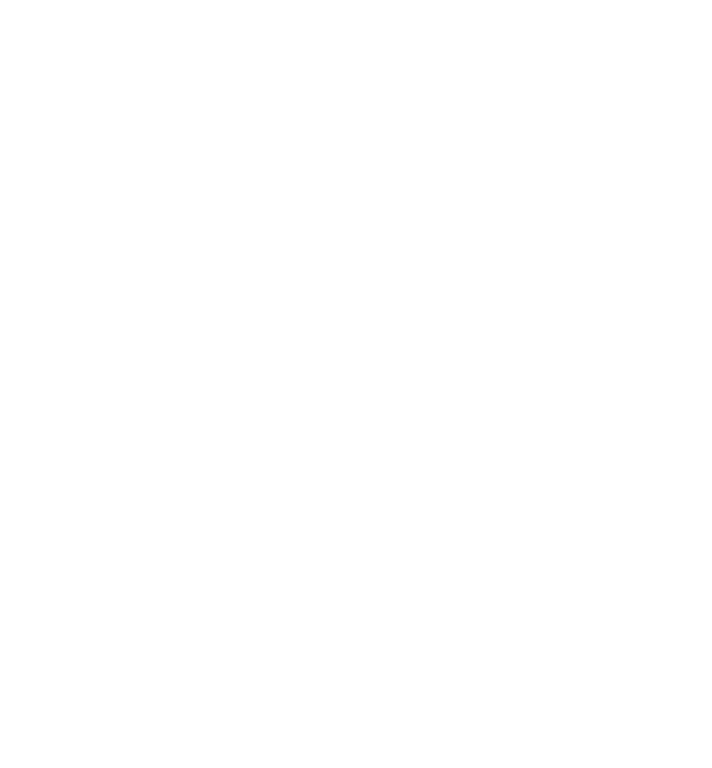
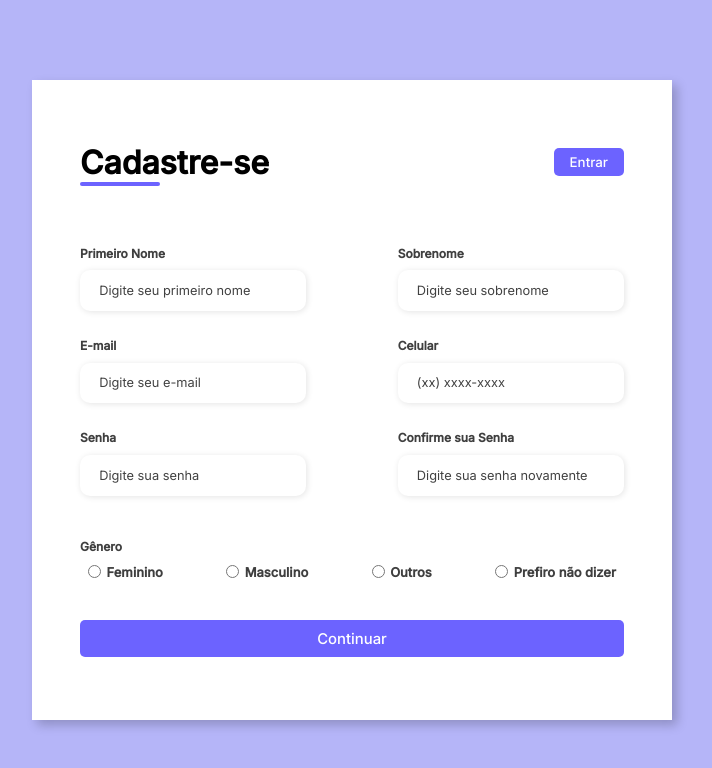
Before and after one commit to LucasAndraaad/formulario-de-cadastro, a plain HTML site: page cadastro.html in a window 1280 px wide. Shown: the whole page, without its empty margins (288-1000 px from the left). Drawn offline with Linux system fonts and the light colour scheme.

Commit message:
v03 finalizado

```diff
--- a/cadastro.html
+++ b/cadastro.html
@@ -0,0 +1,97 @@
+<!DOCTYPE html>
+<html lang="pt-br">
+
+<head>
+    <meta charset="UTF-8">
+    <meta http-equiv="X-UA-Compatible" content="IE=edge">
+    <meta name="viewport" content="width=device-width, initial-scale=1.0">
+    <link rel="stylesheet" href="style.css index.html/style.css">
+    <title>Formulário</title>
+</head>
+
+<body>
+    <div class="container">
+        <div class="form-image">
+            <img src="img/undraw_playing-fetch_eij7.svg" alt="">
+        </div>
+        <div class="form">
+            <form action="#">
+                <div class="form-header">
+                    <div class="title">
+                        <h1>Cadastre-se</h1>
+                    </div>
+                    <div class="login-button">
+                        <button><a href="#">Entrar</a></button>
+                    </div>
+                </div>
+
+                <div class="input-group">
+                    <div class="input-box">
+                        <label for="firstname">Primeiro Nome</label>
+                        <input id="firstname" type="text" name="firstname" placeholder="Digite seu primeiro nome" required>
+                    </div>
+
+                    <div class="input-box">
+                        <label for="lastname">Sobrenome</label>
+                        <input id="lastname" type="text" name="lastname" placeholder="Digite seu sobrenome" required>
+                    </div>
+                    <div class="input-box">
+                        <label for="email">E-mail</label>
+                        <input id="email" type="email" name="email" placeholder="Digite seu e-mail" required>
+                    </div>
+
+                    <div class="input-box">
+                        <label for="number">Celular</label>
+                        <input id="number" type="tel" name="number" placeholder="(xx) xxxx-xxxx" required>
+                    </div>
+
+                    <div class="input-box">
+                        <label for="password">Senha</label>
+                        <input id="password" type="password" name="password" placeholder="Digite sua senha" required>
+                    </div>
+
+
+                    <div class="input-box">
+                        <label for="confirmPassword">Confirme sua Senha</label>
+                        <input id="confirmPassword" type="password" name="confirmPassword" placeholder="Digite sua senha novamente" required>
+                    </div>
+
+                </div>
+
+                <div class="gender-inputs">
+                    <div class="gender-title">
+                        <h6>Gênero</h6>
+                    </div>
+
+                    <div class="gender-group">
+                        <div class="gender-input">
+                            <input id="female" type="radio" name="gender">
+                            <label for="female">Feminino</label>
+                        </div>
+
+                        <div class="gender-input">
+                            <input id="male" type="radio" name="gender">
+                            <label for="male">Masculino</label>
+                        </div>
+
+                        <div class="gender-input">
+                            <input id="others" type="radio" name="gender">
+                            <label for="others">Outros</label>
+                        </div>
+
+                        <div class="gender-input">
+                            <input id="none" type="radio" name="gender">
+                            <label for="none">Prefiro não dizer</label>
+                        </div>
+                    </div>
+                </div>
+
+                <div class="continue-button">
+                    <button><a href="#">Continuar</a> </button>
+                </div>
+            </form>
+        </div>
+    </div>
+</body>
+
+</html>
--- /dev/null
+++ b/style.css
@@ -0,0 +1,7 @@
+body {
+    background-image: url("img/como-ajudar-cao-de-rua-02.jpg"); /* caminho da imagem */
+    background-size: cover;       /* faz a imagem cobrir toda a tela */
+    background-position: center;  /* centraliza a imagem */
+    background-repeat: no-repeat; /* evita repetição da imagem */
+    background-attachment: fixed; /* deixa o fundo fixo ao rolar a página */
+}
--- /dev/null
+++ b/style.css index.html/style.css
@@ -0,0 +1,209 @@
+@import url('https://fonts.googleapis.com/css2?family=Inter:wght@200;300;400;500&family=Open+Sans:wght@300;400;500;600&display=swap');
+* {
+    padding: 0;
+    margin: 0;
+    box-sizing: border-box;
+    font-family: 'Inter', sans-serif;
+}
+
+body {
+    width: 100%;
+    height: 100vh;
+    display: flex;
+    justify-content: center;
+    align-items: center;
+    background: #0c0ce94d;
+}
+
+.container {
+    width: 80%;
+    height: 80vh;
+    display: flex;
+    box-shadow: 5px 5px 10px rgba(0, 0, 0, 0.212);
+}
+
+.form-image {
+    width: 50%;
+    display: flex;
+    justify-content: center;
+    align-items: center;
+    background-color: #fde3a7d7;
+    padding: 1rem;
+}
+
+.form-image img {
+    width: 31rem;
+}
+
+.form {
+    width: 50%;
+    display: flex;
+    flex-direction: column;
+    justify-content: center;
+    align-items: center;
+    background-color: #fff;
+    padding: 3rem;
+}
+
+.form-header {
+    margin-bottom: 3rem;
+    display: flex;
+    justify-content: space-between;
+}
+
+.login-button {
+    display: flex;
+    align-items: center;
+}
+
+.login-button button {
+    border: none;
+    background-color: #6c63ff;
+    padding: 0.4rem 1rem;
+    border-radius: 5px;
+    cursor: pointer;
+}
+
+.login-button button:hover {
+    background-color: #6b63fff1;
+}
+
+.login-button button a {
+    text-decoration: none;
+    font-weight: 500;
+    color: #fff;
+}
+
+.form-header h1::after {
+    content: '';
+    display: block;
+    width: 5rem;
+    height: 0.3rem;
+    background-color: #6c63ff;
+    margin: 0 auto;
+    position: absolute;
+    border-radius: 10px;
+}
+
+.input-group {
+    display: flex;
+    flex-wrap: wrap;
+    justify-content: space-between;
+    padding: 1rem 0;
+}
+
+.input-box {
+    display: flex;
+    flex-direction: column;
+    margin-bottom: 1.1rem;
+}
+
+.input-box input {
+    margin: 0.6rem 0;
+    padding: 0.8rem 1.2rem;
+    border: none;
+    border-radius: 10px;
+    box-shadow: 1px 1px 6px #0000001c;
+    font-size: 0.8rem;
+}
+
+.input-box input:hover {
+    background-color: #eeeeee75;
+}
+
+.input-box input:focus-visible {
+    outline: 1px solid #6c63ff;
+}
+
+.input-box label,
+.gender-title h6 {
+    font-size: 0.75rem;
+    font-weight: 600;
+    color: #000000c0;
+}
+
+.input-box input::placeholder {
+    color: #000000be;
+}
+
+.gender-group {
+    display: flex;
+    justify-content: space-between;
+    margin-top: 0.62rem;
+    padding: 0 .5rem;
+}
+
+.gender-input {
+    display: flex;
+    align-items: center;
+}
+
+.gender-input input {
+    margin-right: 0.35rem;
+}
+
+.gender-input label {
+    font-size: 0.81rem;
+    font-weight: 600;
+    color: #000000c0;
+}
+
+.continue-button button {
+    width: 100%;
+    margin-top: 2.5rem;
+    border: none;
+    background-color: #6c63ff;
+    padding: 0.62rem;
+    border-radius: 5px;
+    cursor: pointer;
+}
+
+.continue-button button:hover {
+    background-color: #6b63fff1;
+}
+
+.continue-button button a {
+    text-decoration: none;
+    font-size: 0.93rem;
+    font-weight: 500;
+    color: #fff;
+}
+
+@media screen and (max-width: 1330px) {
+    .form-image {
+        display: none;
+    }
+    .container {
+        width: 50%;
+    }
+    .form {
+        width: 100%;
+    }
+}
+
+@media screen and (max-width: 1064px) {
+    .container {
+        width: 90%;
+        height: auto;
+    }
+    .input-group {
+        flex-direction: column;
+        z-index: 5;
+        padding-right: 5rem;
+        max-height: 10rem;
+        overflow-y: scroll;
+        flex-wrap: nowrap;
+    }
+    .gender-inputs {
+        margin-top: 2rem;
+    }
+    .gender-group {
+        flex-direction: column;
+    }
+    .gender-title h6 {
+        margin: 0;
+    }
+    .gender-input {
+        margin-top: 0.5rem;
+    }
+}
```
Also changed, not shown: index.html (+2 -5 lines), img/como-ajudar-cao-de-rua-02.jpg (renamed from imagens/como-ajudar-cao-de-rua-02.jpg), img/undraw_playing-fetch_eij7.svg (added).
